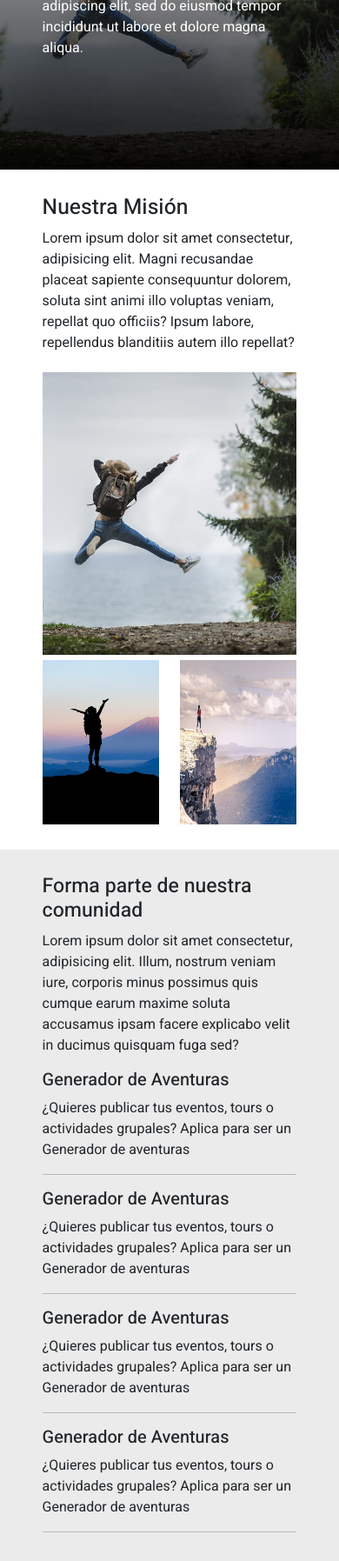
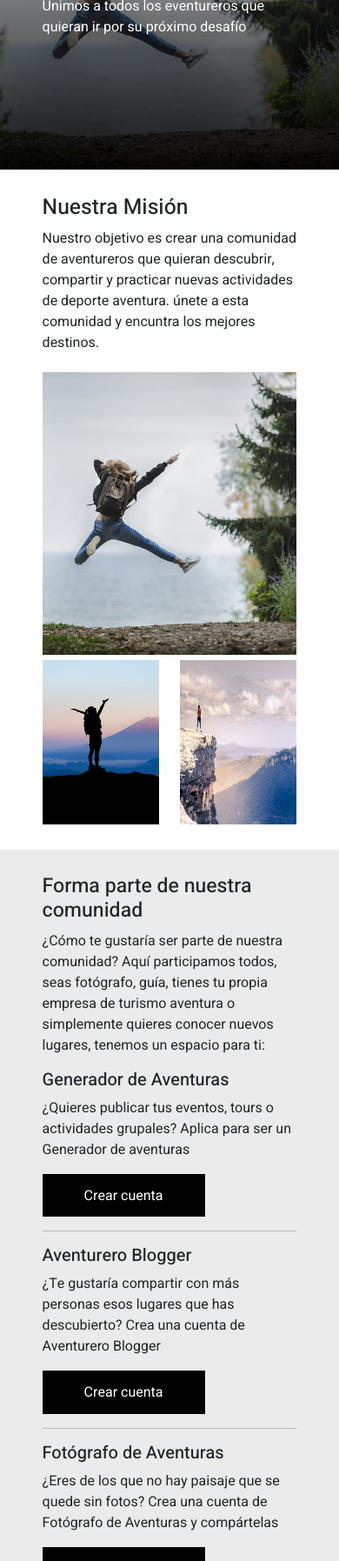
Before and after one commit to Isa-V/Vera-DeporteAventura, a website: page pages/sobre-nosotros.html in a window 390 px wide. Shown: the part 205-2000 px from the top of the page at 87% size. Drawn offline with nearby package versions, Linux system fonts and the light colour scheme.

Commit message:
se quitan los lorem

```diff
--- a/pages/sobre-nosotros.html
+++ b/pages/sobre-nosotros.html
@@ -65,14 +65,14 @@
 
     <main class="row sobreNosotrosImg paddingLR">
         <h1>Sobre Nosotros</h1>
-        <p>Lorem ipsum dolor sit amet, consectetur adipiscing elit, sed do eiusmod tempor incididunt ut labore et dolore magna aliqua.</p>
+        <p>Unimos a todos los eventureros que quieran ir por su próximo desafío</p>
     </main>
 
 
 
     <section class="row sobreNosotrosMision paddingLR paddingTB">
         <h2 class="col-lg-12">Nuestra Misión</h2>
-        <p class="col-lg-12">Lorem ipsum dolor sit amet consectetur, adipisicing elit. Magni recusandae placeat sapiente consequuntur dolorem, soluta sint animi illo voluptas veniam, repellat quo officiis? Ipsum labore, repellendus blanditiis autem illo repellat?</p>
+        <p class="col-lg-12">Nuestro objetivo es crear una comunidad de aventureros que quieran descubrir, compartir y practicar nuevas actividades de deporte aventura. únete a esta comunidad y encuntra los mejores destinos.</p>
 
 
         <img src="../media/woman-jump.jpg" alt="Imagen aire libre mujer salta" class="col-12" id="nosotrosImg1">
@@ -86,30 +86,34 @@
     <section class="row sobreNosotrosComunidad paddingLR paddingTB">
         <div class="col-lg-12 section2Nosotros--title">
             <h3>Forma parte de nuestra comunidad</h3>
-            <p>Lorem ipsum dolor sit amet consectetur, adipisicing elit. Illum, nostrum veniam iure, corporis minus possimus quis cumque earum maxime soluta accusamus ipsam facere explicabo velit in ducimus quisquam fuga sed?</p>
+            <p>¿Cómo te gustaría ser parte de nuestra comunidad? Aquí participamos todos, seas fotógrafo, guía, tienes tu propia empresa de turismo aventura o simplemente quieres conocer nuevos lugares, tenemos un espacio para ti:</p>
         </div>
 
         <div class="col-lg-12">
             <h5>Generador de Aventuras</h5>
             <p>¿Quieres publicar tus eventos, tours o actividades grupales? Aplica para ser un Generador de aventuras </p>
+            <a href="crear-cuenta.html" class="btn buttonBlack">Crear cuenta</a>
             <hr>
         </div>
 
         <div class="col-lg-12">
-            <h5>Generador de Aventuras</h5>
-            <p>¿Quieres publicar tus eventos, tours o actividades grupales? Aplica para ser un Generador de aventuras </p>
+            <h5>Aventurero Blogger</h5>
+            <p>¿Te gustaría compartir con más personas esos lugares que has descubierto? Crea una cuenta de Aventurero Blogger</p>
+            <a href="crear-cuenta.html" class="btn buttonBlack">Crear cuenta</a>
             <hr>
         </div>
 
         <div>
-            <h5>Generador de Aventuras</h5>
-            <p>¿Quieres publicar tus eventos, tours o actividades grupales? Aplica para ser un Generador de aventuras </p>
+            <h5>Fotógrafo de Aventuras</h5>
+            <p>¿Eres de los que no hay paisaje que se quede sin fotos? Crea una cuenta de Fotógrafo de Aventuras y compártelas </p>
+            <a href="crear-cuenta.html" class="btn buttonBlack">Crear cuenta</a>
             <hr>
         </div>
 
         <div>
-            <h5>Generador de Aventuras</h5>
-            <p>¿Quieres publicar tus eventos, tours o actividades grupales? Aplica para ser un Generador de aventuras </p>
+            <h5>Buscador de Aventuras</h5>
+            <p>Estás buscando tu próxima aventura? Crea una cuenta de Buscador de Aventuras</p>
+            <a href="crear-cuenta.html" class="btn buttonBlack">Crear cuenta</a>
             <hr>
         </div>
     </section>
@@ -119,7 +123,7 @@
     <footer class="row">
         <div class="footerEmpresa">
             <img src="../media/mountain.svg" alt=logo>
-            <p>Lorem ipsum dolor sit amet, consectetur adipiscing elit, sed do eiusmod tempor incididunt ut labore et dolore magna aliqua.</p>
+            <p>Busca, encuentra y comparte las mejores aventuras, encunpentranos en redes sociales:</p>
             <div class="footerSocialMedia">
                 <a href="https://www.facebook.com/" target="_blank">
                     <img src="../media/facebook.svg" alt="facebook">
```
Also changed, not shown: index.html (+7 -9 lines), pages/crear-cuenta.html (+1 -1 lines), pages/descubre.html (+2 -2 lines), pages/iniciar-sesion.html (+1 -1 lines).
